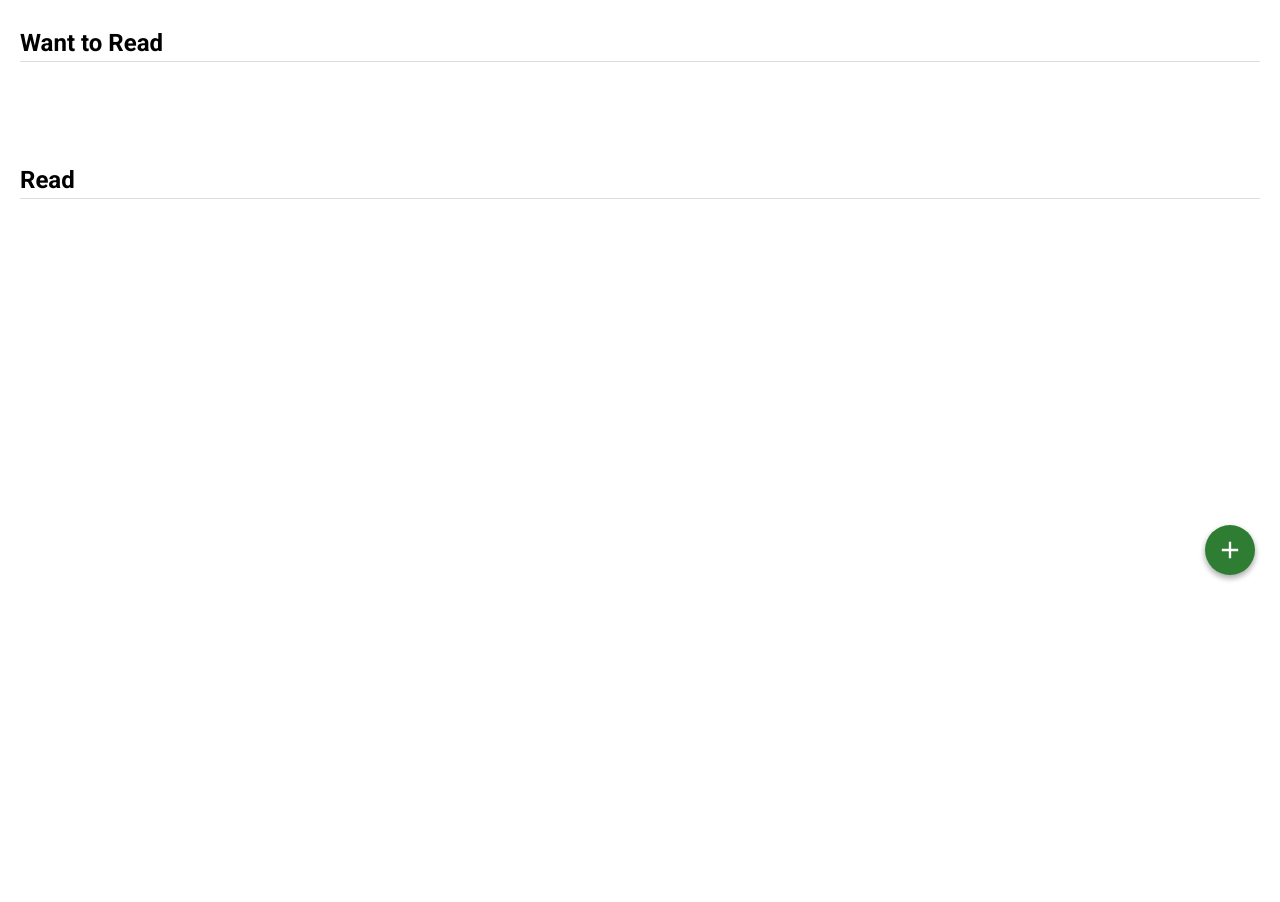
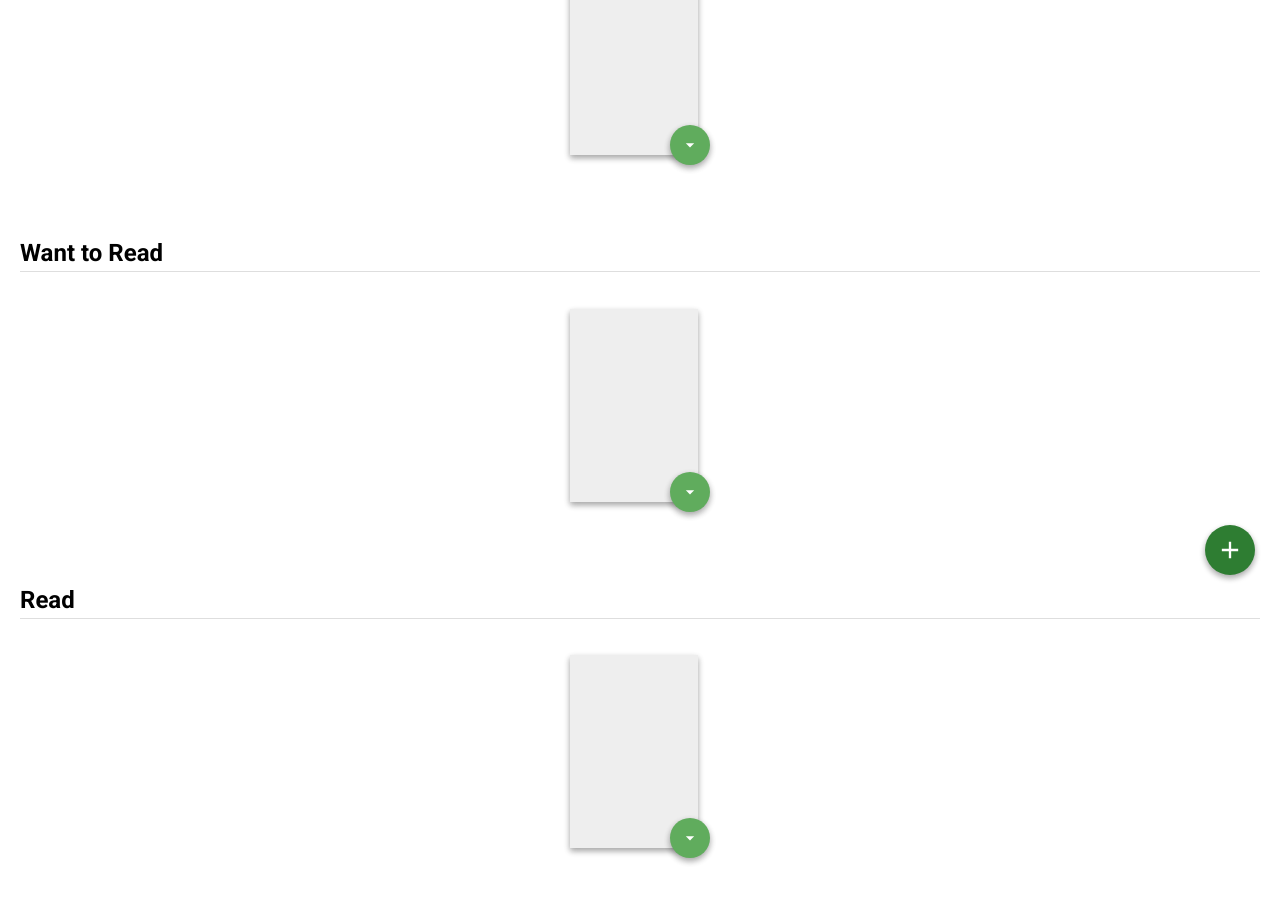
Before and after one commit to lex847/my-reads-FEND--REACT, a React (Create React App) app: page / in a window 1280 px wide. Shown: the part 200-1102 px from the top of the page. Before the commit the page ends 800 px from the top, so only its background shows below. Built offline with nearby package versions, Linux system fonts and the light colour scheme.

Commit message:
added Books to all shelves, deleted hard code info

```diff
--- a/src/comp/BookShelf.js
+++ b/src/comp/BookShelf.js
@@ -1,5 +1,5 @@
 import React, { Component } from 'react'
-
+import Books from './Books'
 class BookShelf extends Component {
 
     state = {
@@ -56,7 +56,7 @@ class BookShelf extends Component {
             <div className="bookshelf-books">
                 <ol className="books-grid">
                 <li>
-
+                   <Books/>
                 </li>
 
                 </ol>
@@ -68,7 +68,7 @@ class BookShelf extends Component {
                 <ol className="books-grid">
 
                 <li>
-
+                    <Books/>
                 </li>
                 </ol>
             </div>
@@ -78,10 +78,8 @@ class BookShelf extends Component {
             <div className="bookshelf-books">
                 <ol className="books-grid">
                 <li>
-
+                    <Books/>
                 </li>
-
-
                 </ol>
             </div>
             </div>
--- a/src/comp/Books.js
+++ b/src/comp/Books.js
@@ -6,7 +6,7 @@ class Books extends Component {
         return (
             <div className="book">
                     <div className="book-top">
-                        <div className="book-cover" style={{ width: 128, height: 193, backgroundImage: 'url("http://books.google.com/books/content?id=PGR2AwAAQBAJ&printsec=frontcover&img=1&zoom=1&imgtk=AFLRE73-GnPVEyb7MOCxDzOYF1PTQRuf6nCss9LMNOSWBpxBrz8Pm2_mFtWMMg_Y1dx92HT7cUoQBeSWjs3oEztBVhUeDFQX6-tWlWz1-feexS0mlJPjotcwFqAg6hBYDXuK_bkyHD-y&source=gbs_api")' }}></div>
+                        <div className="book-cover" style={{ width: 128, height: 193, backgroundImage: 'url("")' }}></div>
                         <div className="book-shelf-changer">
                         <select>
                             <option value="move" disabled>Move to...</option>
@@ -17,8 +17,8 @@ class Books extends Component {
                         </select>
                         </div>
                     </div>
-                    <div className="book-title">To Kill a Mockingbird</div>
-                    <div className="book-authors">Harper Lee</div>
+                    <div className="book-title"></div>
+                    <div className="book-authors"></div>
             </div>
         )
     }
```
